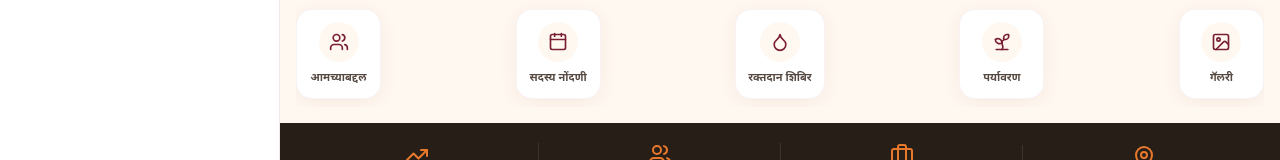
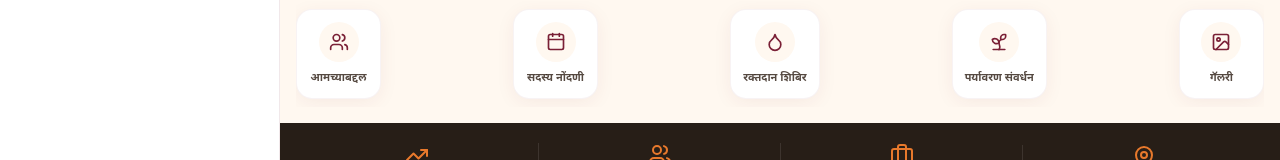
Before and after one commit to deshingesumit5-ctrl/sevabhavi_sanstha, a React (Vite) app in the folder frontend/: page / in a window 1280 px wide. Shown: the part 533-693 px from the top of the page. Built offline with nearby package versions, Linux system fonts and the light colour scheme; no server answers.

Commit message:
fix: changed layout of home module

```diff
--- a/frontend/src/app/home/home.tsx
+++ b/frontend/src/app/home/home.tsx
@@ -383,7 +383,7 @@ export const HomePage: React.FC = () => {
     { label: 'आमच्याबद्दल', icon: Users, path: '/about' },
     { label: 'सदस्य नोंदणी', icon: Calendar, path: '/member-registration' },
     { label: 'रक्तदान शिबिर', icon: Droplet, path: '/gallery?category=blood' },
-    { label: 'पर्यावरण', icon: Sprout, path: '/gallery?category=env' },
+    { label: 'पर्यावरण संवर्धन', icon: Sprout, path: '/gallery?category=env' },
     { label: 'गॅलरी', icon: ImageIcon, path: '/gallery' },
   ];
 
```
